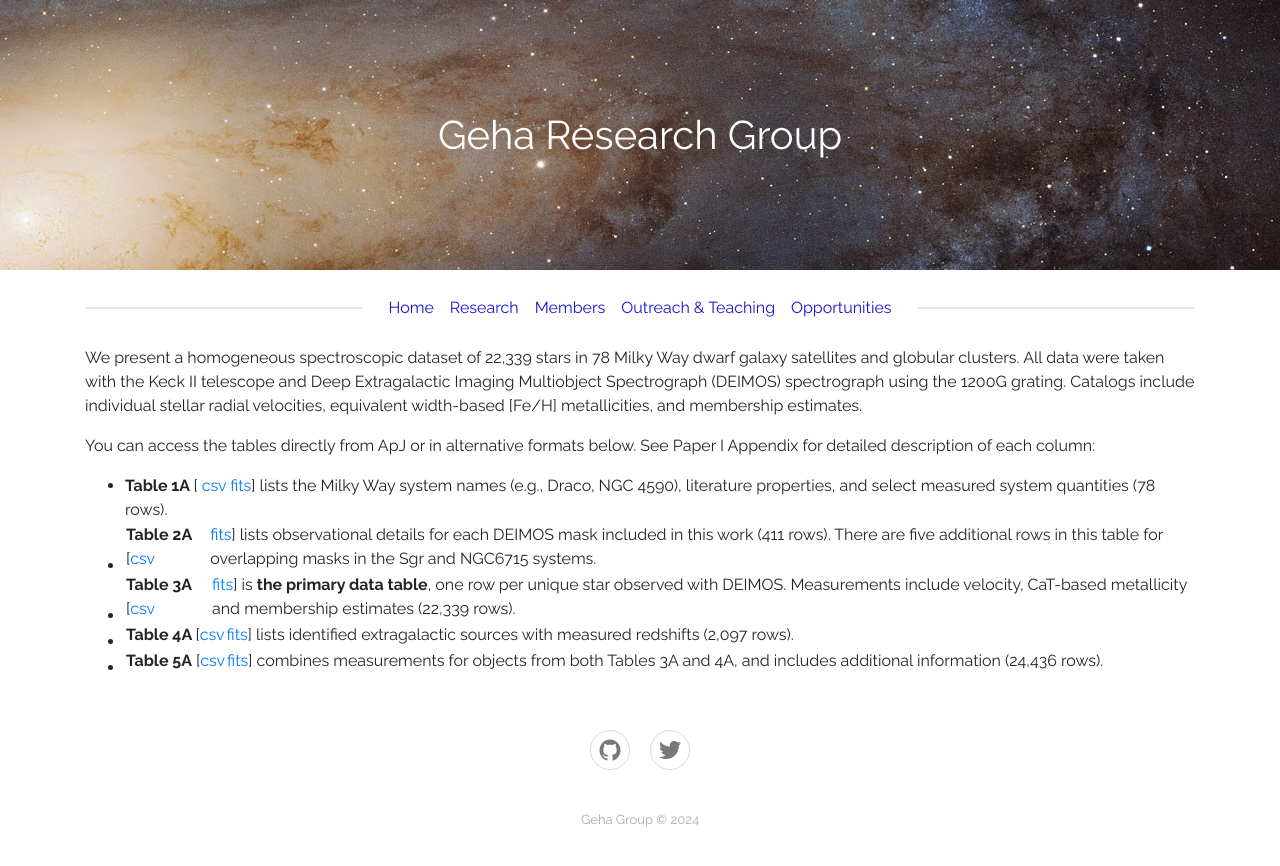
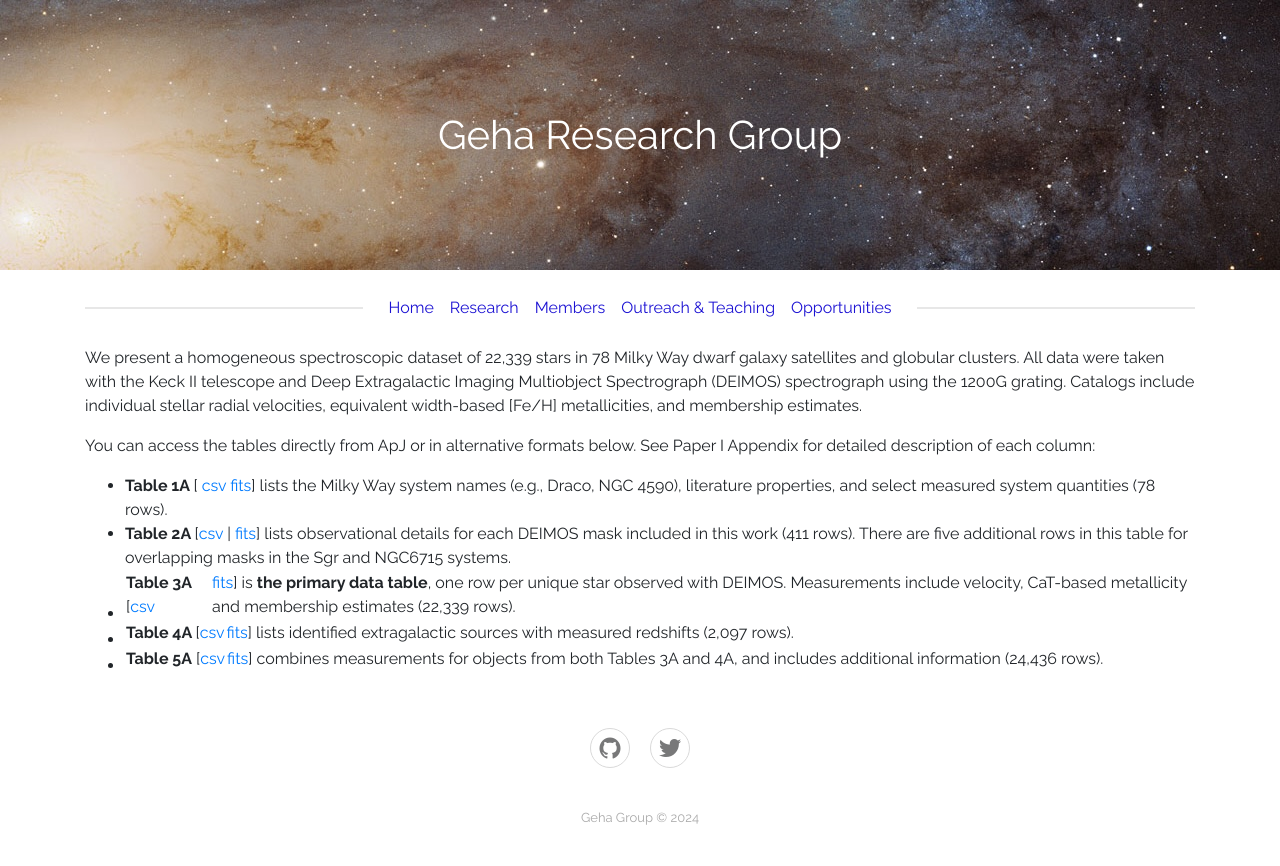
Before and after one commit to geha-group/geha-group.github.io, a Jekyll site: the page built from _deimos/paper1.md, in a window 1280 px wide. Shown: the top 866 px of the page. Built offline with Jekyll 4.4.1, drawn with Linux system fonts in a browser that asks for light colours.

```diff
--- a/_deimos/paper1.md
+++ b/_deimos/paper1.md
@@ -14,7 +14,7 @@ and membership estimates.
 
 You can access the tables directly from ApJ or in alternative formats below.   See Paper I Appendix for detailed description of each column:
 - <b>Table 1A </b>[<a href="{{ '/assets/deimos/table1A_20260110.csv' | relative_url }}"> csv </a>    <a href="https://www.dropbox.com/scl/fi/g8cr8uzhtpnyvkjgq2ld1/table1A_20260110.fits?rlkey=cze6gxvmovg9ks7tnjapuzkdq&st=ioarynwi&dl=0"> fits</a>] lists the Milky Way system names (e.g., Draco, NGC 4590), literature properties, and select measured system quantities (78 rows).
-- <b>Table 2A </b>[<a href="{{ '/assets/deimos/table2A_20260110.csv' | relative_url }}" download>csv</a> | <a href="https://www.dropbox.com/scl/fi/un5f89lv0pbvivlvlosq5/table2A_20260110.fits?rlkey=20u9zp19ctthnk1kv4d2q0x7b&st=37e3hxcy&dl=0">fits</a>] lists observational details for each DEIMOS mask included in this work (411 rows). There are five additional rows in this table for overlapping masks in the Sgr and NGC6715 systems.
+- <b>Table 2A </b>[<a href="{{ '/assets/deimos/table2A_20260110.csv' | relative_url }}" download>csv</a> \| <a href="https://www.dropbox.com/scl/fi/un5f89lv0pbvivlvlosq5/table2A_20260110.fits?rlkey=20u9zp19ctthnk1kv4d2q0x7b&st=37e3hxcy&dl=0">fits</a>] lists observational details for each DEIMOS mask included in this work (411 rows). There are five additional rows in this table for overlapping masks in the Sgr and NGC6715 systems.
 - <b> Table 3A </b>[<a href="{{ '/assets/deimos/table3A_20260110.csv' | relative_url }}" download>csv</a> | <a href="https://www.dropbox.com/scl/fi/pw3nyxoc5gc45a19ggyae/table3A_20260110.fits?rlkey=32ny2md5mwp09w9kqeyk31zo7&st=859mdgwx&dl=0">fits</a>] is <b>the primary data table</b>, one row per unique star observed with DEIMOS. Measurements include velocity, CaT-based metallicity and membership estimates (22,339 rows).
 - <b> Table 4A </b> [<a href="{{ '/assets/deimos/table4A_20260110.csv' | relative_url }}" download>csv</a> | <a href="https://www.dropbox.com/scl/fi/oy1m9mc24gs1dj8er763t/table4A_20260110.fits?rlkey=7t0fn9lkptqfh2ddye7zkf5am&st=c7ihr5uy&dl=0">fits</a>] lists identified extragalactic sources with measured redshifts (2,097 rows).
 - <b>Table 5A</b> [<a href="{{ '/assets/deimos/table5A_20260110.csv' | relative_url }}" download>csv</a> | <a href="https://www.dropbox.com/scl/fi/00fq3y5erhtmqzeqiztie/table5A_20260110.fits?rlkey=mldbha2pegfnmlx0qf1x40jkq&st=y9qaebur&dl=0">fits</a>] combines measurements for objects from both Tables 3A and 4A, and includes additional information (24,436 rows).
```
